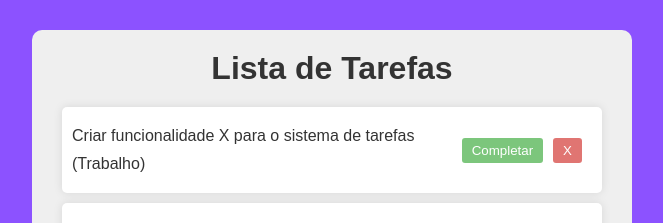
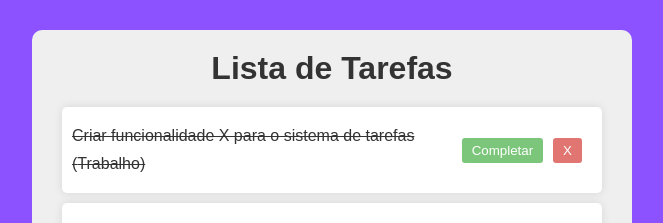
Before and after one commit to npcwalison/totask, a React (Vite) app: page / in a window 1280 px wide. Shown: the top 223 px of the page, without its empty margins (308-971 px from the left). Built offline with nearby package versions, Linux system fonts and the light colour scheme.

Commit message:
validate value isCompleted

```diff
--- a/src/App.tsx
+++ b/src/App.tsx
@@ -10,7 +10,7 @@ function App() {
             id: 1,
             text: "Criar funcionalidade X para o sistema de tarefas",
             category: "Trabalho",
-            isCompleted: false,
+            isCompleted: true,
         },
         {
             id: 2,
@@ -45,6 +45,12 @@ function App() {
         setTasks(filterTasks)
     }
 
+    const completeTask = (id: number) => {
+        const newTask = [...tasks]
+        newTask.map((task) => task.id ===  id ? task.isCompleted = !task.isCompleted : task);
+        setTasks(newTask)
+    }
+
     return (
         <Container>
             <h1>Lista de Tarefas</h1>
@@ -54,6 +60,7 @@ function App() {
                         key={task.id}
                         task={task}
                         removeTask={removeTask}
+                        completeTask={completeTask}
                     />
                 ))}
             </div>
--- a/src/components/TaskItem.tsx
+++ b/src/components/TaskItem.tsx
@@ -1,7 +1,8 @@
 import React from "react";
 import styled from "styled-components";
 
-const Container = styled.div`
+const Container = styled.div<{ validate: boolean }>`
+    text-decoration: ${(props) => (props.validate ? "line-through" : "none")};
     background-color: #fff;
     box-shadow: 0 0 10px rgba(0, 0, 0, 0.1);
     padding: 10px;
@@ -29,11 +30,12 @@ type TasksType = {
 type PropsType = {
     task: TasksType;
     removeTask: (id: number) => void;
+    completeTask: (id: number) => void;
 };
 
-const TaskItem: React.FC<PropsType> = ({ task, removeTask }) => {
+const TaskItem: React.FC<PropsType> = ({ task, removeTask, completeTask }) => {
     return (
-        <Container>
+        <Container validate={task.isCompleted}>
             <div className="content">
                 <p>{task.text}</p>
                 <p className="category">({task.category})</p>
@@ -42,6 +44,7 @@ const TaskItem: React.FC<PropsType> = ({ task, removeTask }) => {
             <div>
                 <button
                     className="complete"
+                    onClick={() => completeTask(task.id)}
                 >Completar</button>
                 <button
                     className="remove"
```
